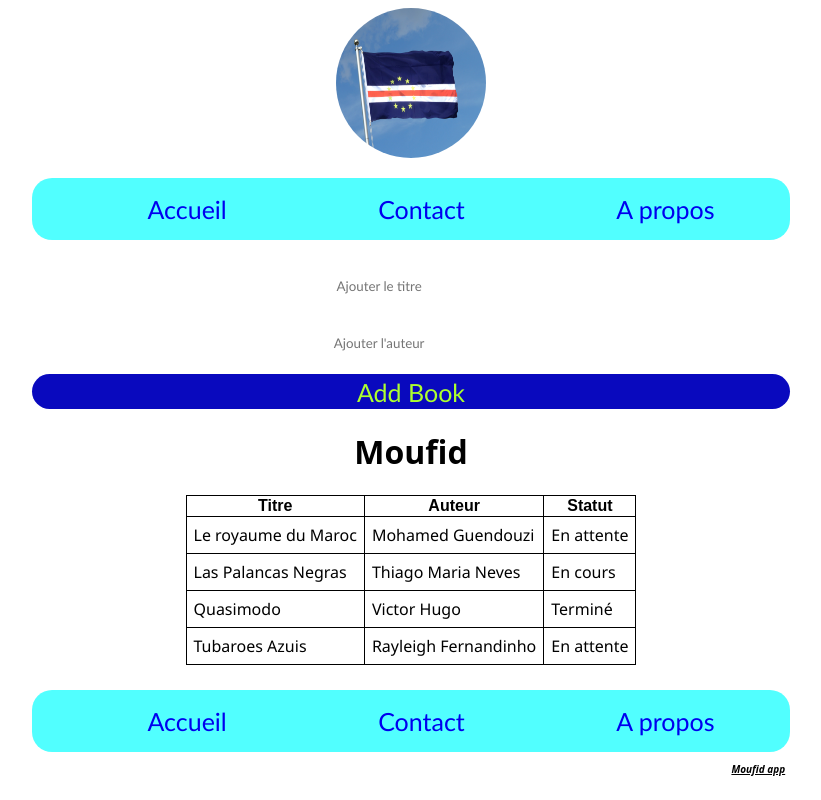
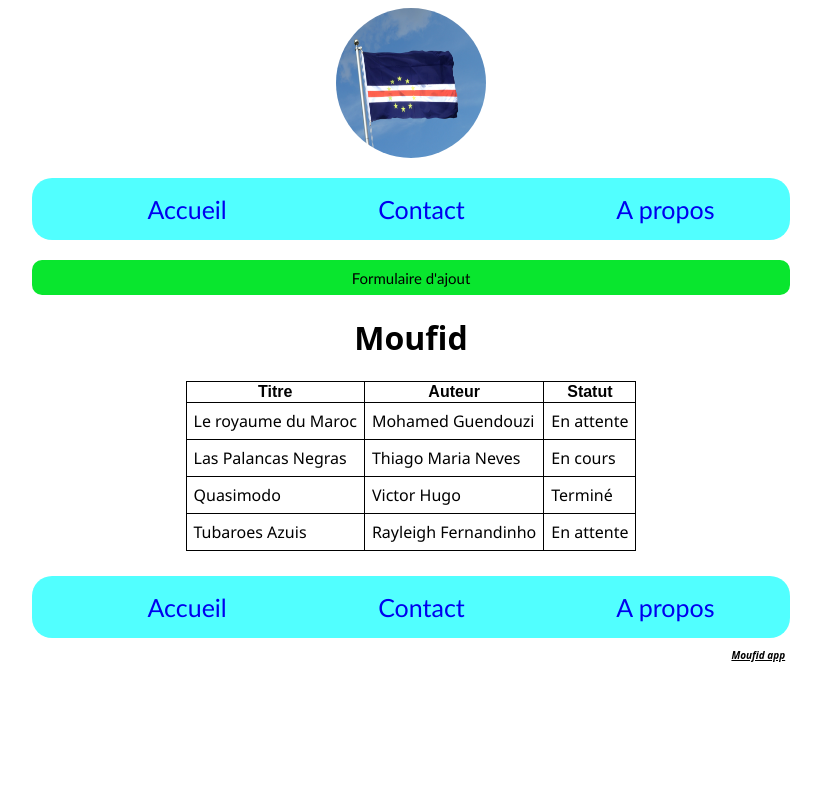
Before and after one commit to moufidagbannonde/Angular-Book-App, an Angular app: page / in a window 1280 px wide. Shown: the whole page, without its empty margins (229-1050 px from the left). Built offline with nearby package versions, Linux system fonts and the light colour scheme.

Commit message:
eventemitter used

```diff
--- a/src/app/app.module.ts
+++ b/src/app/app.module.ts
@@ -7,6 +7,7 @@ import { BookListComponent } from './book-list/book-list.component';
 import { BookComponent } from './book/book.component';
 import { BookHeaderComponent } from './book-header/book-header.component';
 import { BookFooterComponent } from './book-footer/book-footer.component';
+import { BookFormComponent } from './book-form/book-form.component';
 
 @NgModule({
   declarations: [
@@ -15,6 +16,7 @@ import { BookFooterComponent } from './book-footer/book-footer.component';
     BookComponent,
     BookHeaderComponent,
     BookFooterComponent,
+    BookFormComponent,
   ],
   imports: [
     BrowserModule,
--- /dev/null
+++ b/src/app/book-form/book-form.component.html
@@ -0,0 +1,8 @@
+<div class="container" *ngIf="affiche">
+    <form action="">
+        <input type="text" name="task" placeholder="Ajouter le titre" />
+        <input type="text" name="author" placeholder="Ajouter l'auteur" />
+        <br>
+    </form>
+    <button> Ajouter un livre</button>
+</div>
--- /dev/null
+++ b/src/app/book-form/book-form.component.ts
@@ -0,0 +1,10 @@
+import { Component } from '@angular/core';
+
+@Component({
+  selector: 'app-book-form',
+  templateUrl: './book-form.component.html',
+  styleUrl: './book-form.component.css'
+})
+export class BookFormComponent {
+  affiche:boolean = false;
+}
--- a/src/app/book-header/book-header.component.css
+++ b/src/app/book-header/book-header.component.css
@@ -43,12 +43,16 @@ button {
     margin-top: 10px;
      justify-content: center;
     border: none;
-    border-radius: 50px;
-    background-color: rgb(9, 9, 190);
-    color: greenyellow;
+    border-radius: 10px;
+    background-color: rgb(9, 230, 46);
+    color: black;
     cursor: pointer;
-    font-size: 25px;
+    font-size: 20px;
     font-family: 'Trebuchet MS', 'Lucida Sans Unicode', 'Lucida Grande', 'Lucida Sans', Arial, sans-serif;
+}
+.btn {
+    border-radius: 10px;
+    font-size: 15px;
 }
 button ::before {
     cursor: pointer;
--- a/src/app/book-header/book-header.component.html
+++ b/src/app/book-header/book-header.component.html
@@ -2,7 +2,7 @@
     <a href="#">
         <!-- [src]="logo" est appelée du property binding
         liaison de propriété-->
-        <img [src]="logo" [alt]="alt" class="logo">
+        <img [src]="logo" alt="capeverdeflag" class="logo">
     </a>
 </div>
 
@@ -13,10 +13,23 @@
         <li><a href="#">A propos</a></li>
     </ul>
 </nav>
-<div class="container">
-    <form action="" method="POST">
-        <input type="text" name="task" placeholder="Ajouter le titre"/>
-        <input type="text" name="author" placeholder="Ajouter l'auteur"/><br>
-        <button> Add Book</button>
-    </form>
+<div>
+    <!-- mettre un évènement sur le bouton pour afficher le formulaire -->
+    <!-- au clic , le bouton exécutera la méthode display() de la classe BookHeaderComponent -->
+    <!-- le bouton retour s'affichera quand la variable affiche sera à true, c'est-à-dire que quand le formulaire n'est pas encore affiché -->
+
+  <!-- <button class="btn" (click)="display()" *ngIf="!affiche">
+        Formulaire d'ajout
+    </button> -->
+     <!-- ngIf pour une structure conditionnelle -->
+    <!-- le bouton retour s'affichera quand la variable affiche sera à true, c'est-à-dire que quand le formulaire s'affiche  -->
+    <!-- <button class="btn" (click)="display()" *ngIf="affiche">
+        Retour
+    </button> -->
+<!--  autre manière plus simple de faire un toggle sur le bouton  -->
+    <button class="btn" (click)="display()">{{!affiche ? "Formulaire d'ajout" : "Retour"}}</button>
 </div>
+<!-- condition mise sur la div pour ne pas afficher le formulaire à l'affichage de la page  -->
+<div>
+
+</div>
--- a/src/app/book-header/book-header.component.ts
+++ b/src/app/book-header/book-header.component.ts
@@ -1,4 +1,5 @@
-import { Component } from '@angular/core';
+import { outputAst } from '@angular/compiler';
+import { Output, EventEmitter,Component } from '@angular/core';
 
 @Component({
   selector: 'app-book-header',
@@ -7,5 +8,15 @@ import { Component } from '@angular/core';
 })
 export class BookHeaderComponent {
    logo: string = "../assets/capeverdeflag.jpg";
-   alt: string = "capeverdeflag"
+   // passage d'une valeur de l'enfant vers le parent
+   // instance de la classe EventEmitter
+   @Output() passValue = new EventEmitter<boolean>();
+
+  affiche: boolean = false;
+   display():void {
+    // affiche le formulaire et au clic du bouton "formulaire d'ajout"
+    this.affiche = !this.affiche;
+    // emission
+    this.passValue.emit(this.affiche)
+  }
 }
--- a/src/app/book-list/book-list.component.html
+++ b/src/app/book-list/book-list.component.html
@@ -1,5 +1,5 @@
 <!-- <p>book-list works!</p> -->
-<h1>{{ name }}</h1>
+<h1>{{ name }} </h1>
 <table>
     <thead>
         <tr>
--- a/src/app/book/book.component.html
+++ b/src/app/book/book.component.html
@@ -1,12 +1,18 @@
 <div class="contain">
     <!-- Le header qui affichera le composant app-book-header -->
     <header>
-        <app-book-header>
+        <!-- en tête de la page -->
+        <app-book-header (passValue)="recupValue($event)">
 
         </app-book-header>
+        <!-- formulaire d'ajout de livres-->
+        <app-book-form>
+
+        </app-book-form>
     </header>
     <!-- Le main qui affichera le composant app-book-list -->
     <main>
+        <!-- tableau d'affichage des livres -->
         <app-book-list>
 
         </app-book-list>
@@ -14,6 +20,7 @@
     </main>
     <!-- Le footer qui affichera le composant app-book-footer -->
     <footer>
+        <!-- pied de page de l'application -->
         <app-book-footer>
 
         </app-book-footer>
--- a/src/app/book/book.component.ts
+++ b/src/app/book/book.component.ts
@@ -6,5 +6,7 @@ import { Component } from '@angular/core';
   styleUrl: './book.component.css'
 })
 export class BookComponent {
-
+  recupValue(val: boolean){
+    console.log("valeur récupérée : ", val);
+  }
 }
```
Also changed, not shown: src/app/book-form/book-form.component.css (added), 1 other file (tests, documents, lock files or other folders).
